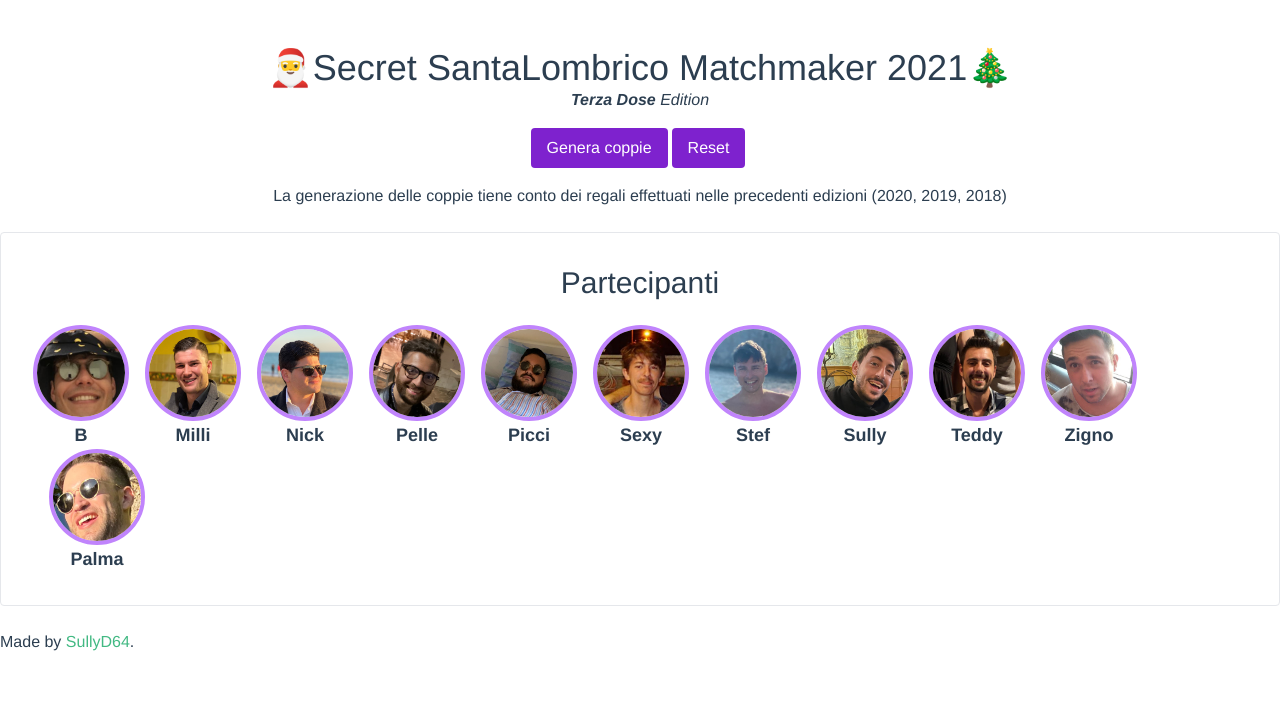
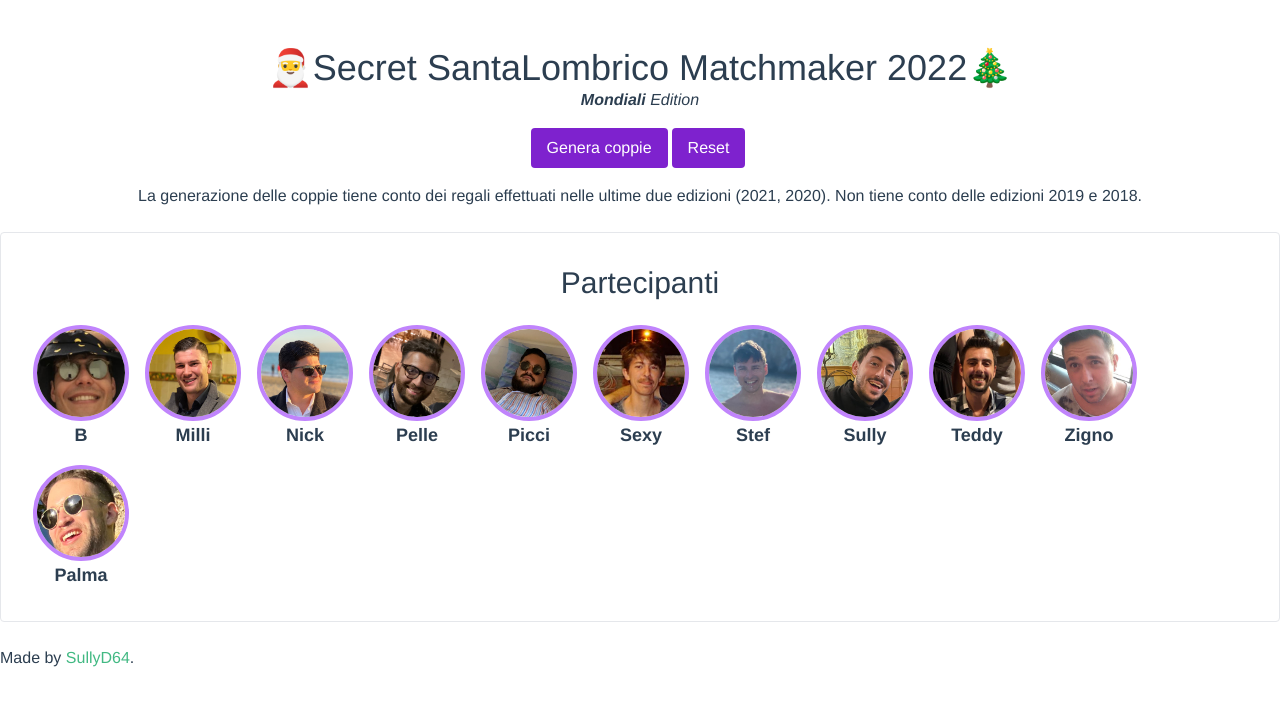
Before and after one commit to sullyD64/vue-secret-santa-matchmaker, a Vue app: page / in a window 1280 px wide. Shown: the top 706 px of the page. Built offline with nearby package versions, Linux system fonts and the light colour scheme.

Commit message:
Update for 2022 edition - take into account only last two editions - auto-retry if any match error occurs - small GUI improvements

```diff
--- a/src/App.vue
+++ b/src/App.vue
@@ -2,13 +2,14 @@
   <main class="main container mx-auto">
     <header class="text-center">
       <section class="mb-4">
-        <h1 class="mt-12">🎅Secret SantaLombrico Matchmaker 2021🎄</h1>
-        <p class="italic"><strong>Terza Dose</strong> Edition</p>
+        <h1 class="mt-12">🎅Secret SantaLombrico Matchmaker 2022🎄</h1>
+        <p class="italic"><strong>Mondiali</strong> Edition</p>
       </section>
-      <button class="btn" @click="getMatches">Genera coppie</button>
+      <button class="btn" @click="() => getMatches(true)">Genera coppie</button>
       <button class="btn" @click="resetMatches">Reset</button>
       <p class="mt-4">
-        La generazione delle coppie tiene conto dei regali effettuati nelle precedenti edizioni (2020, 2019, 2018)
+        La generazione delle coppie tiene conto dei regali effettuati nelle ultime due edizioni (2021, 2020). Non tiene
+        conto delle edizioni 2019 e 2018.
       </p>
     </header>
 
@@ -20,7 +21,7 @@
 
     <div class="card" v-if="!matches.length">
       <h2 class="card__title">Partecipanti</h2>
-      <div class="dude-list">
+      <div class="dude-list" style="gap: 1rem">
         <DudeCard v-for="dude in activeGang" :key="dude.id" :name="dude.name" />
       </div>
     </div>
@@ -52,22 +53,28 @@ export default defineComponent({
   },
 
   setup() {
-    const matches: Ref<Match[]> = ref([])
-    const errorMsg: Ref<string> = ref("")
+    const matches = ref<Match[]>([])
+    const errorMsg = ref("")
 
     const pick = (arr: Dude[]): Dude => {
       return arr[Math.floor(Math.random() * arr.length)]
     }
 
+    const CUT = 2
+
     // get only active gang members
     const activeGang = gang
       .filter(d => d.active)
+      .map(d => {
+        d.prev = d.prev.slice(-CUT)
+        return d
+      })
       .map(d => {
         d.prev = d.prev.map(id => (isActiveDude(id) ? id : null))
         return d
       })
 
-    const getMatches = (): void => {
+    const getMatches = (autoRetry?: boolean) => {
       console.clear()
       errorMsg.value = ""
       matches.value = []
@@ -110,12 +117,17 @@ export default defineComponent({
         })
       } catch ({ message }) {
         console.log(message)
+
         matches.value = []
+        if (autoRetry) {
+          getMatches(autoRetry)
+          return
+        }
         errorMsg.value = message as string
       }
     }
 
-    const resetMatches = (): void => {
+    const resetMatches = () => {
       matches.value = []
       errorMsg.value = ""
     }
@@ -165,7 +177,7 @@ export default defineComponent({
 }
 
 .dude-list {
-  @apply flex flex-wrap space-x-4;
+  @apply flex flex-wrap;
 }
 
 .matches-list {
--- a/src/components/MatchCard.vue
+++ b/src/components/MatchCard.vue
@@ -7,7 +7,8 @@
     <DudeCard :name="match.to.name" />
     <span class="spacer"></span>
     <span class="match-previous">
-      (precedenti per {{ capitalize(match.from.name) }}: {{ getNamesFromIDs(match.from.prev) }})
+      precedenti per {{ capitalize(match.from.name) }}:
+      {{ match.from.prev.filter(id => id !== null).length ? getNamesFromIDs(match.from.prev) : "nessuno" }}
     </span>
   </div>
 </template>
```
